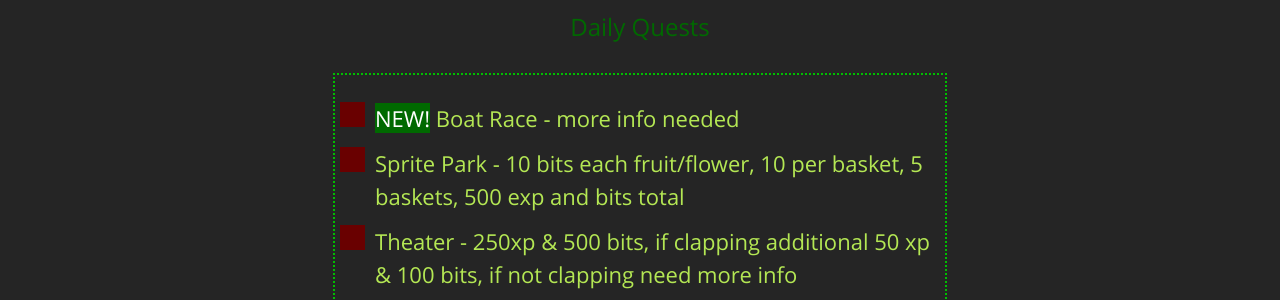
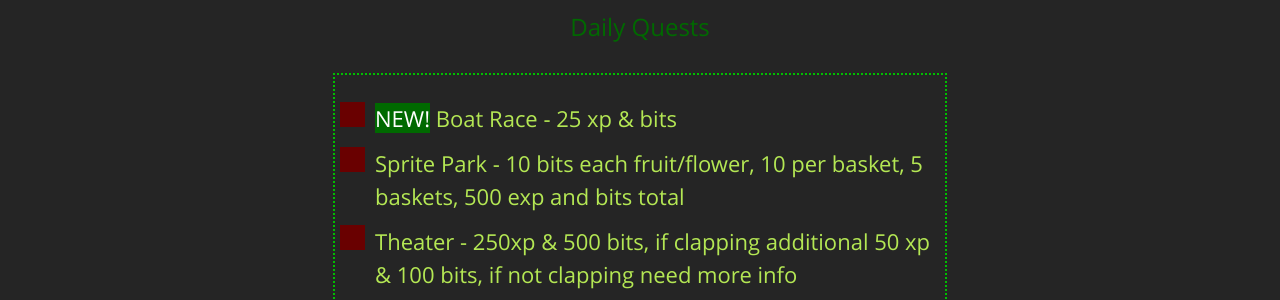
Before and after one commit to LunarTiger/hypatia, a Jekyll site: the page built from index.md, in a window 1280 px wide and 900 px high. Shown: the part 141-441 px from the top of the window. Built offline with Jekyll 4.4.1, drawn with Linux system fonts in a browser that asks for light colours; our own code applies the rules of GitHub Pages for plain Markdown files.

Commit message:
updated boat race info

```diff
--- a/index.md
+++ b/index.md
@@ -3,7 +3,7 @@
 
 <div style="border-style: dotted;border-width: 2px;padding: 5px;border-color: #00be00;width: 600px;max-width: 100%;margin-left:auto;margin-right:auto;">
 	<hr style="height:0px; visibility:hidden;" />
-	<label class="container"><mark>NEW!</mark> Boat Race - more info needed
+	<label class="container"><mark>NEW!</mark> Boat Race - 25 xp &amp; bits
 		<input type="checkbox">
 		<span class="checkmark"></span>
 	</label>
```
